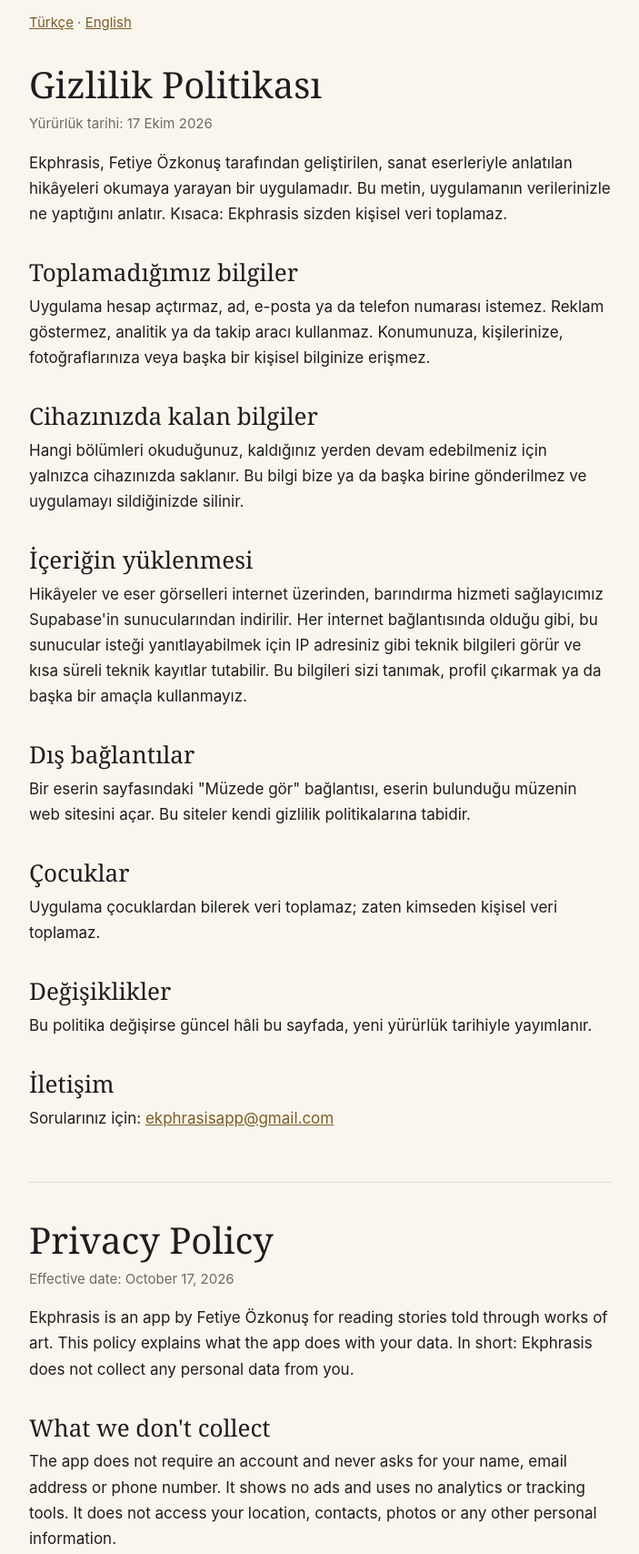
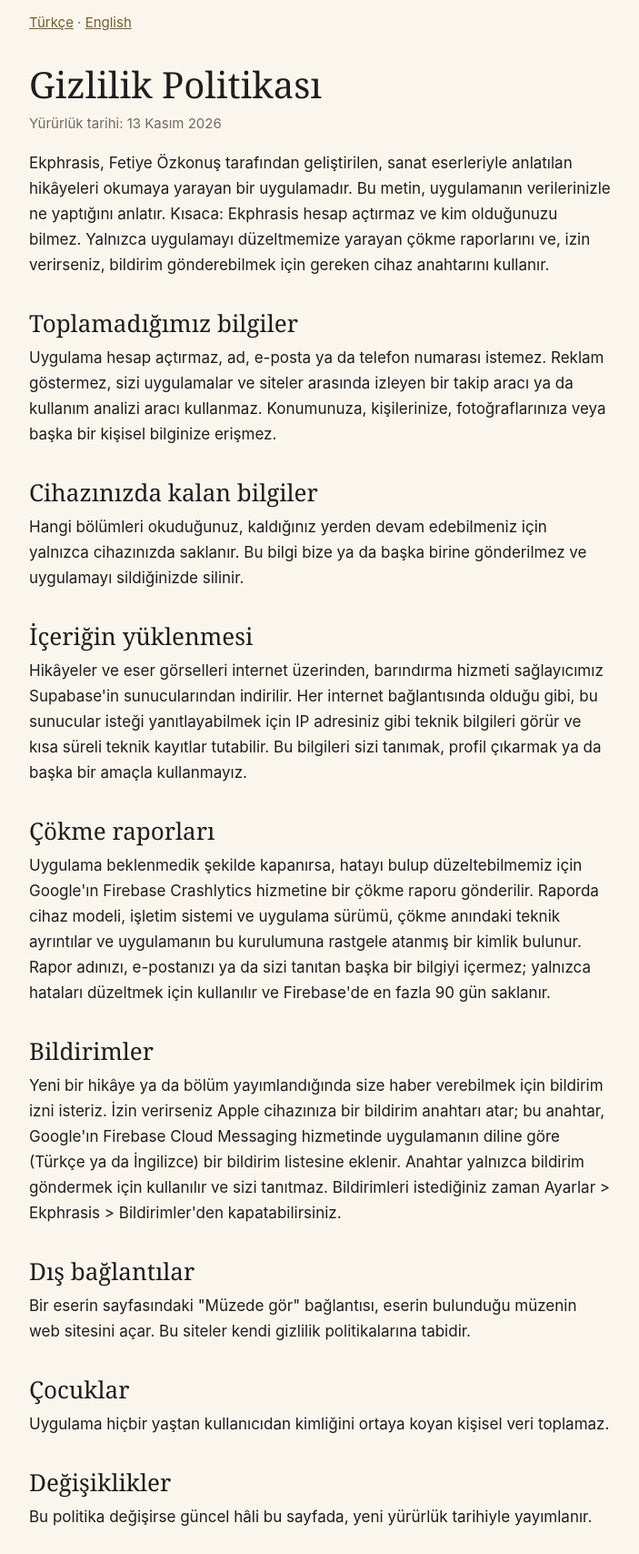
Before and after one commit to fdemircan/ekphrasis-site, a plain HTML site: page privacy.html in a window 1280 px wide. Shown: the part 100-1808 px from the top of the page at 91% size, without its empty margins (288-991 px from the left). Drawn offline with Linux system fonts and the light colour scheme; a web font is replaced by a local one.

Commit message:
Ekphrasis: Add crash reports and notifications to privacy policy
Co-Authored-By: Claude Opus 5.5 <noreply@anthropic.com>

```diff
--- a/privacy.html
+++ b/privacy.html
@@ -15,12 +15,12 @@
 
   <section id="tr" lang="tr">
     <h1>Gizlilik Politikası</h1>
-    <p class="meta">Yürürlük tarihi: 17 Ekim 2026</p>
+    <p class="meta">Yürürlük tarihi: 13 Kasım 2026</p>
 
-    <p>Ekphrasis, Fetiye Özkonuş tarafından geliştirilen, sanat eserleriyle anlatılan hikâyeleri okumaya yarayan bir uygulamadır. Bu metin, uygulamanın verilerinizle ne yaptığını anlatır. Kısaca: Ekphrasis sizden kişisel veri toplamaz.</p>
+    <p>Ekphrasis, Fetiye Özkonuş tarafından geliştirilen, sanat eserleriyle anlatılan hikâyeleri okumaya yarayan bir uygulamadır. Bu metin, uygulamanın verilerinizle ne yaptığını anlatır. Kısaca: Ekphrasis hesap açtırmaz ve kim olduğunuzu bilmez. Yalnızca uygulamayı düzeltmemize yarayan çökme raporlarını ve, izin verirseniz, bildirim gönderebilmek için gereken cihaz anahtarını kullanır.</p>
 
     <h2>Toplamadığımız bilgiler</h2>
-    <p>Uygulama hesap açtırmaz, ad, e-posta ya da telefon numarası istemez. Reklam göstermez, analitik ya da takip aracı kullanmaz. Konumunuza, kişilerinize, fotoğraflarınıza veya başka bir kişisel bilginize erişmez.</p>
+    <p>Uygulama hesap açtırmaz, ad, e-posta ya da telefon numarası istemez. Reklam göstermez, sizi uygulamalar ve siteler arasında izleyen bir takip aracı ya da kullanım analizi aracı kullanmaz. Konumunuza, kişilerinize, fotoğraflarınıza veya başka bir kişisel bilginize erişmez.</p>
 
     <h2>Cihazınızda kalan bilgiler</h2>
     <p>Hangi bölümleri okuduğunuz, kaldığınız yerden devam edebilmeniz için yalnızca cihazınızda saklanır. Bu bilgi bize ya da başka birine gönderilmez ve uygulamayı sildiğinizde silinir.</p>
@@ -28,11 +28,17 @@
     <h2>İçeriğin yüklenmesi</h2>
     <p>Hikâyeler ve eser görselleri internet üzerinden, barındırma hizmeti sağlayıcımız Supabase'in sunucularından indirilir. Her internet bağlantısında olduğu gibi, bu sunucular isteği yanıtlayabilmek için IP adresiniz gibi teknik bilgileri görür ve kısa süreli teknik kayıtlar tutabilir. Bu bilgileri sizi tanımak, profil çıkarmak ya da başka bir amaçla kullanmayız.</p>
 
+    <h2>Çökme raporları</h2>
+    <p>Uygulama beklenmedik şekilde kapanırsa, hatayı bulup düzeltebilmemiz için Google'ın Firebase Crashlytics hizmetine bir çökme raporu gönderilir. Raporda cihaz modeli, işletim sistemi ve uygulama sürümü, çökme anındaki teknik ayrıntılar ve uygulamanın bu kurulumuna rastgele atanmış bir kimlik bulunur. Rapor adınızı, e-postanızı ya da sizi tanıtan başka bir bilgiyi içermez; yalnızca hataları düzeltmek için kullanılır ve Firebase'de en fazla 90 gün saklanır.</p>
+
+    <h2>Bildirimler</h2>
+    <p>Yeni bir hikâye ya da bölüm yayımlandığında size haber verebilmek için bildirim izni isteriz. İzin verirseniz Apple cihazınıza bir bildirim anahtarı atar; bu anahtar, Google'ın Firebase Cloud Messaging hizmetinde uygulamanın diline göre (Türkçe ya da İngilizce) bir bildirim listesine eklenir. Anahtar yalnızca bildirim göndermek için kullanılır ve sizi tanıtmaz. Bildirimleri istediğiniz zaman Ayarlar &gt; Ekphrasis &gt; Bildirimler'den kapatabilirsiniz.</p>
+
     <h2>Dış bağlantılar</h2>
     <p>Bir eserin sayfasındaki "Müzede gör" bağlantısı, eserin bulunduğu müzenin web sitesini açar. Bu siteler kendi gizlilik politikalarına tabidir.</p>
 
     <h2>Çocuklar</h2>
-    <p>Uygulama çocuklardan bilerek veri toplamaz; zaten kimseden kişisel veri toplamaz.</p>
+    <p>Uygulama hiçbir yaştan kullanıcıdan kimliğini ortaya koyan kişisel veri toplamaz.</p>
 
     <h2>Değişiklikler</h2>
     <p>Bu politika değişirse güncel hâli bu sayfada, yeni yürürlük tarihiyle yayımlanır.</p>
@@ -43,12 +49,12 @@
 
   <section id="en" lang="en">
     <h1>Privacy Policy</h1>
-    <p class="meta">Effective date: October 17, 2026</p>
+    <p class="meta">Effective date: November 13, 2026</p>
 
-    <p>Ekphrasis is an app by Fetiye Özkonuş for reading stories told through works of art. This policy explains what the app does with your data. In short: Ekphrasis does not collect any personal data from you.</p>
+    <p>Ekphrasis is an app by Fetiye Özkonuş for reading stories told through works of art. This policy explains what the app does with your data. In short: Ekphrasis has no accounts and doesn't know who you are. It only uses crash reports that help us fix the app and, if you allow it, the device token needed to send you notifications.</p>
 
     <h2>What we don't collect</h2>
-    <p>The app does not require an account and never asks for your name, email address or phone number. It shows no ads and uses no analytics or tracking tools. It does not access your location, contacts, photos or any other personal information.</p>
+    <p>The app does not require an account and never asks for your name, email address or phone number. It shows no ads and uses no usage analytics or tools that track you across apps and websites. It does not access your location, contacts, photos or any other personal information.</p>
 
     <h2>What stays on your device</h2>
     <p>The list of chapters you have read is stored only on your device, so you can pick up where you left off. It is never sent to us or anyone else, and it is deleted when you delete the app.</p>
@@ -56,11 +62,17 @@
     <h2>How content is loaded</h2>
     <p>Stories and artwork images are downloaded over the internet from the servers of our hosting provider, Supabase. As with any internet connection, these servers see technical information such as your IP address in order to respond to the request, and may keep short-lived technical logs. We do not use this information to identify you, build a profile or for any other purpose.</p>
 
+    <h2>Crash reports</h2>
+    <p>If the app closes unexpectedly, a crash report is sent to Google's Firebase Crashlytics so that we can find and fix the problem. The report contains your device model, operating system and app version, technical details about the crash, and a random identifier assigned to this installation of the app. It does not include your name, email address or anything else that identifies you; it is used only to fix bugs and is kept by Firebase for up to 90 days.</p>
+
+    <h2>Notifications</h2>
+    <p>We ask for permission to send notifications so we can let you know when a new story or chapter is published. If you allow it, Apple assigns your device a notification token, which is added to a notification list in Google's Firebase Cloud Messaging according to the app's language (Turkish or English). The token is used only to send notifications and does not identify you. You can turn notifications off at any time in Settings &gt; Ekphrasis &gt; Notifications.</p>
+
     <h2>External links</h2>
     <p>The "View at museum" link on an artwork's page opens the website of the museum that holds the work. Those websites are governed by their own privacy policies.</p>
 
     <h2>Children</h2>
-    <p>The app does not knowingly collect data from children; it does not collect personal data from anyone.</p>
+    <p>The app does not collect personal data that identifies users of any age.</p>
 
     <h2>Changes</h2>
     <p>If this policy changes, the updated version will be published on this page with a new effective date.</p>
```
